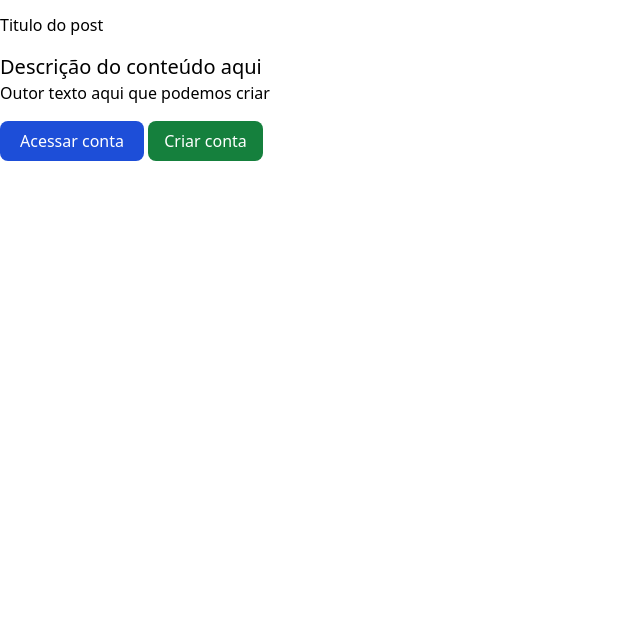
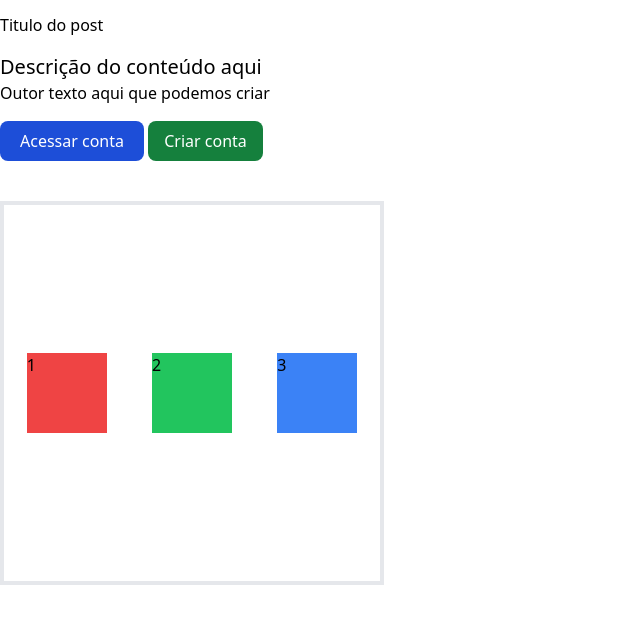
Before and after one commit to Kawan02/tailwind-css, a website: page aula/src/index.html in a window 1280 px wide. Shown: the part 83-706 px from the top of the page, without its empty margins (0-640 px from the left). Drawn offline with Linux system fonts and the light colour scheme.

Commit message:
Dominando o flexbox

```diff
--- a/aula/src/index.html
+++ b/aula/src/index.html
@@ -31,5 +31,11 @@
 
       <button class="bg-green-700 text-white py-2 px-4 hover:animate-floatUp rounded-lg">Criar conta</button>
     </div>
+
+    <div class="flex justify-around items-center w-96 h-96 border-4 mt-10">
+      <div class="w-20 h-20 bg-red-500">1</div>
+      <div class="w-20 h-20 bg-green-500">2</div>
+      <div class="w-20 h-20 bg-blue-500">3</div>
+    </div>
   </body>
 </html>
```
Also changed, not shown: aula/styles/output.css.
